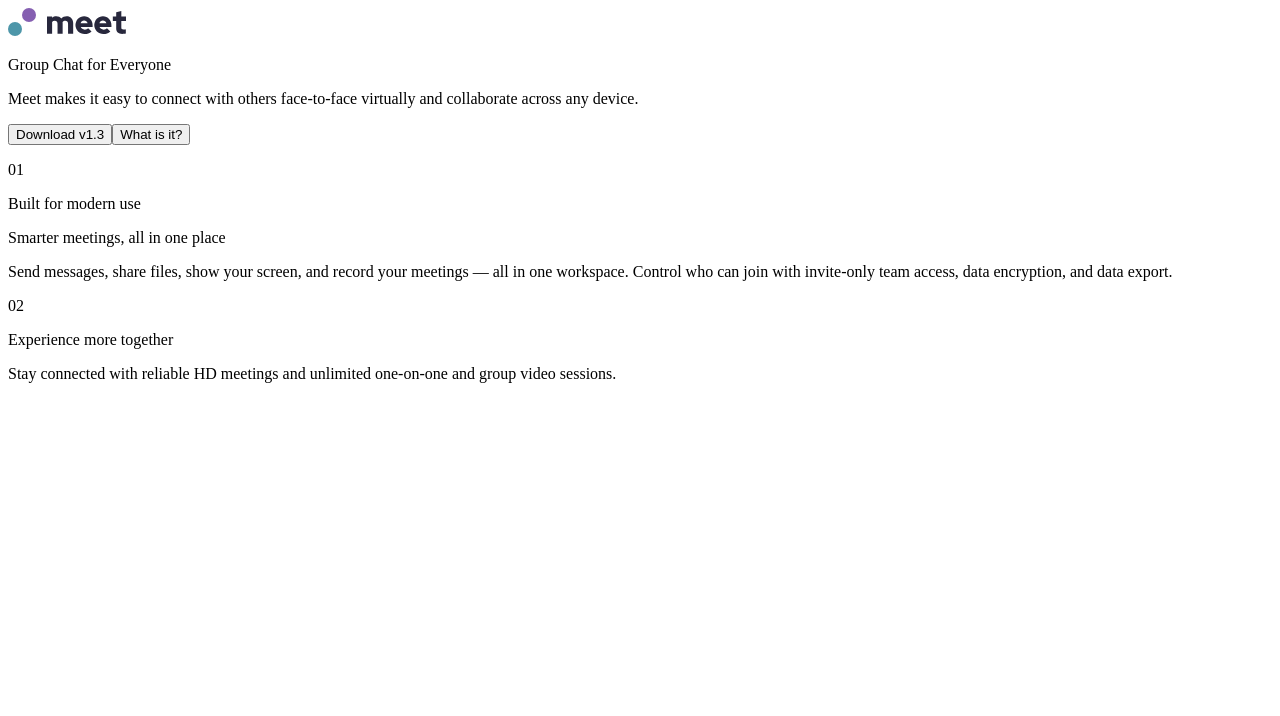
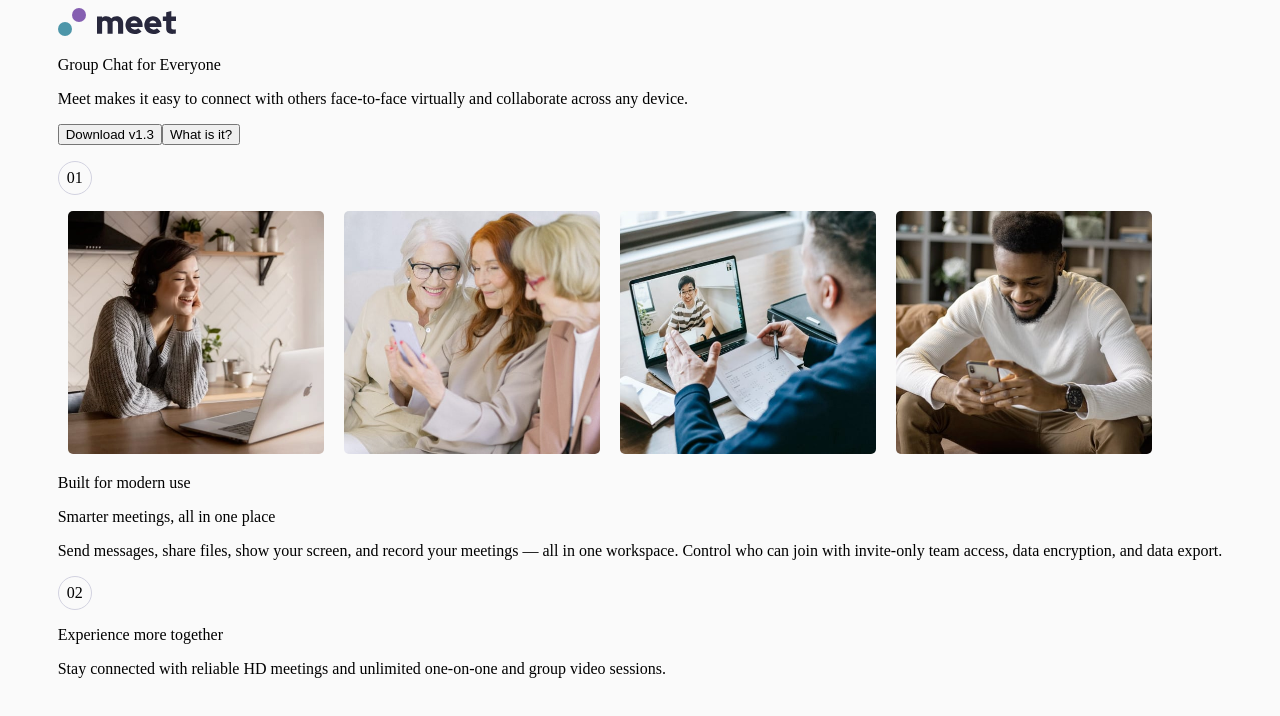
Before and after one commit to rainof/meet-landing-page-project, a React (Create React App) app: page / in a window 1280 px wide. Shown: the top 716 px of the page. Built offline with nearby package versions, Linux system fonts and the light colour scheme.

Commit message:
feat: add images and adjust styling

```diff
--- a/src/App.js
+++ b/src/App.js
@@ -1,34 +1,55 @@
 import './App.scss';
 import logo_img from './assets/logo.svg'
+import woman_videocall from './assets/desktop/image-woman-in-videocall.jpg'
+import women_chatting from './assets/desktop/image-women-videochatting.jpg'
+import men_meeting from './assets/desktop/image-men-in-meeting.jpg'
+import man_texting from './assets/desktop/image-man-texting.jpg'
 
 function App({data}) {
   const { quote, description, download_button, what_button, section_1, section_1_title, section_1_quote, section_1_description, section_2, section_2_title, section_2_description } = data;
 
+  const image_files = [
+    woman_videocall,
+    women_chatting,
+    men_meeting,
+    man_texting
+  ];
+
+  const images_to_show = image_files.slice(0, 4);
+
   return (
     <div className="app">
-
       <header>
         <img className="logo" src={logo_img} alt="logo" />
         <div className="hero_faces"></div>
-        <p className="app_quote">{quote}</p>
-        <p className="app_desc">{description}</p>
-        <button className="download_btn">{download_button}</button>
-        <button className="what_btn">{what_button}</button>
+        <div className="app_header">
+          <p className="app_quote">{quote}</p>
+          <p className="app_desc">{description}</p>
+          <div className="buttons">
+            <button className="download_btn">{download_button}</button>
+            <button className="what_btn">{what_button}</button>
+          </div>
+        </div>
       </header>
-
       <main>
         <p className="section_icon">{section_1}</p>
+        {images_to_show.map((image, index) => (
+          <img
+            key={index}
+            className={`main_images index-${index}`}
+            src={image}
+            alt={`icon-${index + 1}`}
+          />
+        ))}
         <p className="sect_1_title">{section_1_title}</p>
         <p className="sect_1_quote">{section_1_quote}</p>
         <p className="sect_1_desc">{section_1_description}</p>
       </main>
-
       <footer>
         <p className="section_icon">{section_2}</p>
         <p className="sect_2_title">{section_2_title}</p>
         <p className="sect_2_desc">{section_2_description}</p>
       </footer>
-
     </div>
   );
 }
--- a/src/App.scss
+++ b/src/App.scss
@@ -0,0 +1,45 @@
+$cyan-600: hsl(192, 37, 48);
+$cyan-300: hsl(192, 90, 77);
+$purple-600: hsl(268, 34, 53);
+$purple-300: hsl(268, 100, 86);
+$slate-900: hsl(240, 21, 20);
+$slate-600: hsl(240, 10, 57);
+$slate-300: hsl(240, 18, 85);
+$white: hsl(0, 0, 98);
+
+#root {
+  // display: flex;
+  // justify-content: center;
+  // align-items: center;
+  // height: auto;
+
+  background-color: $white;
+  display: flex;
+  flex-direction: column;
+  justify-content: center;
+  align-items: center;
+}
+
+.app {
+
+
+  .main_images {
+    display: inline-block;
+    justify-content: center;
+    width: 20vw;
+    margin: 0 10px;
+    border-radius: 5px;
+  }
+
+  .section_icon {
+    display: flex;
+    align-items: center; /* Center text vertically */
+    justify-content: center;
+    border: $slate-300 1px solid;
+    border-radius: 50%;
+    background-color: $white;
+    width: 32px;
+    height: 32px;
+    object-fit: cover;
+  }
+}
```
